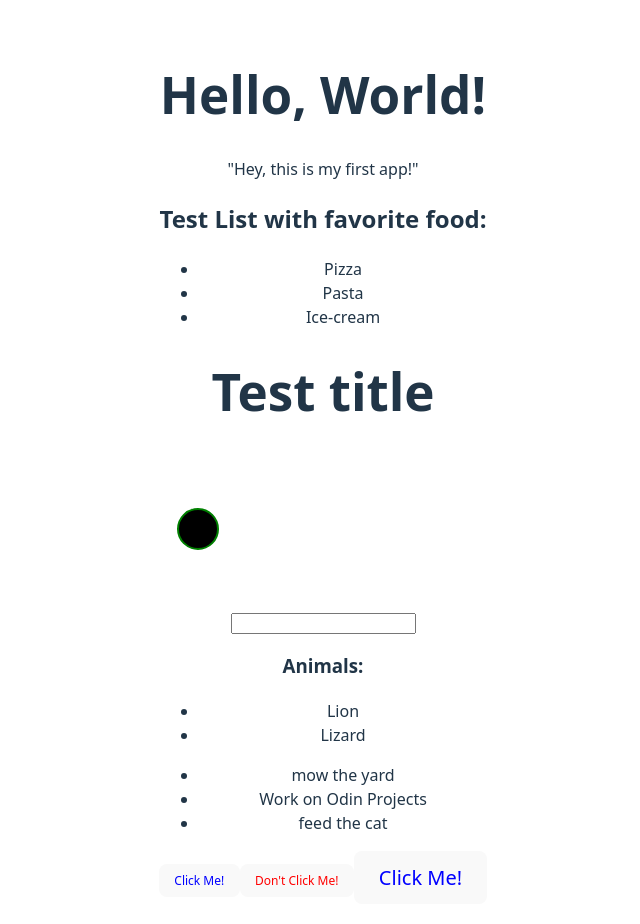
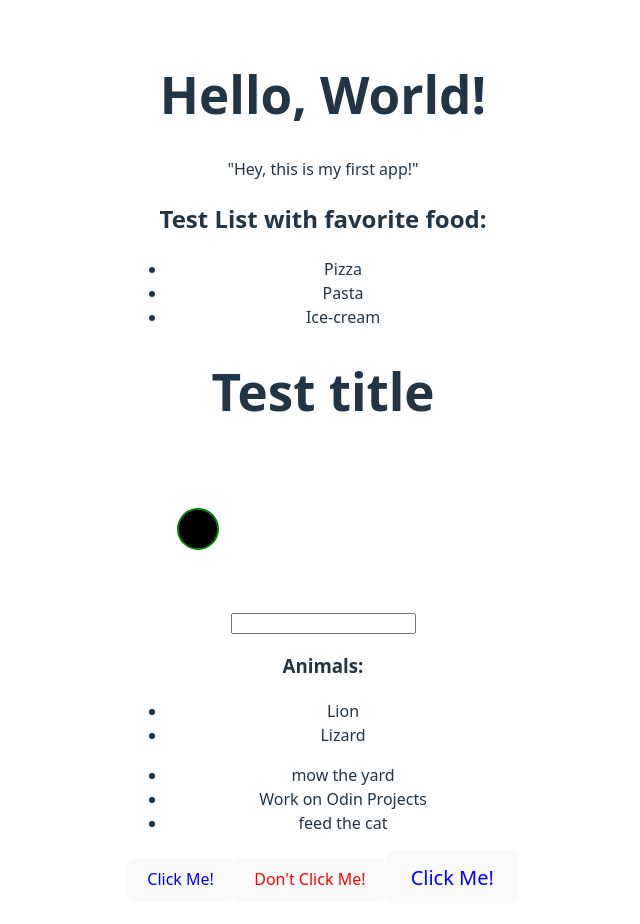
Before and after one commit to FreeFallRush/my-first-react-app, a React (Vite) app: page / in a window 1280 px wide. Shown: the top 924 px of the page, without its empty margins (317-957 px from the left). Built offline with nearby package versions, Linux system fonts and the light colour scheme.

Commit message:
Modified Button components with default props

```diff
--- a/src/App.jsx
+++ b/src/App.jsx
@@ -21,24 +21,13 @@ function App() {
       <CorrectTest />
       <LoopTest />
       <TodoList />
-      <Button
-        handleClick={handleButtonClick}
-        text="Click Me!"
-        color="blue"
-        fontSize={12}
-      />
+      <Button handleClick={handleButtonClick} />
       <Button
         handleClick={handleButtonClick}
         text="Don't Click Me!"
         color="red"
-        fontSize={12}
       />
-      <Button
-        handleClick={handleButtonClick}
-        text="Click Me!"
-        color="blue"
-        fontSize={20}
-      />
+      <Button handleClick={handleButtonClick} fontSize={20} />
     </>
   );
 }
```
